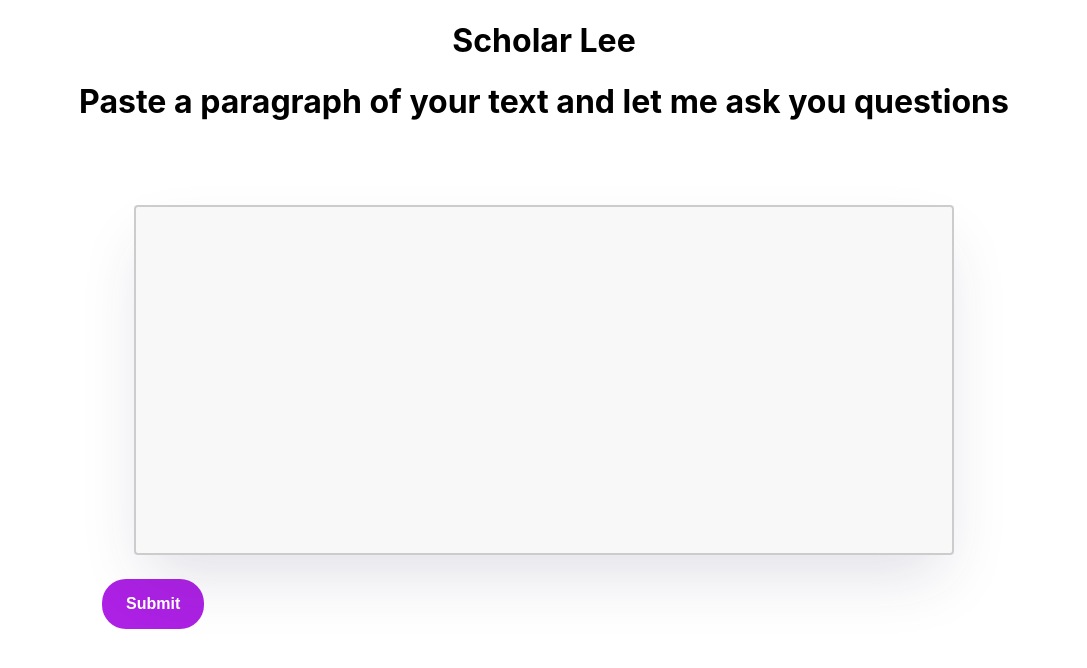
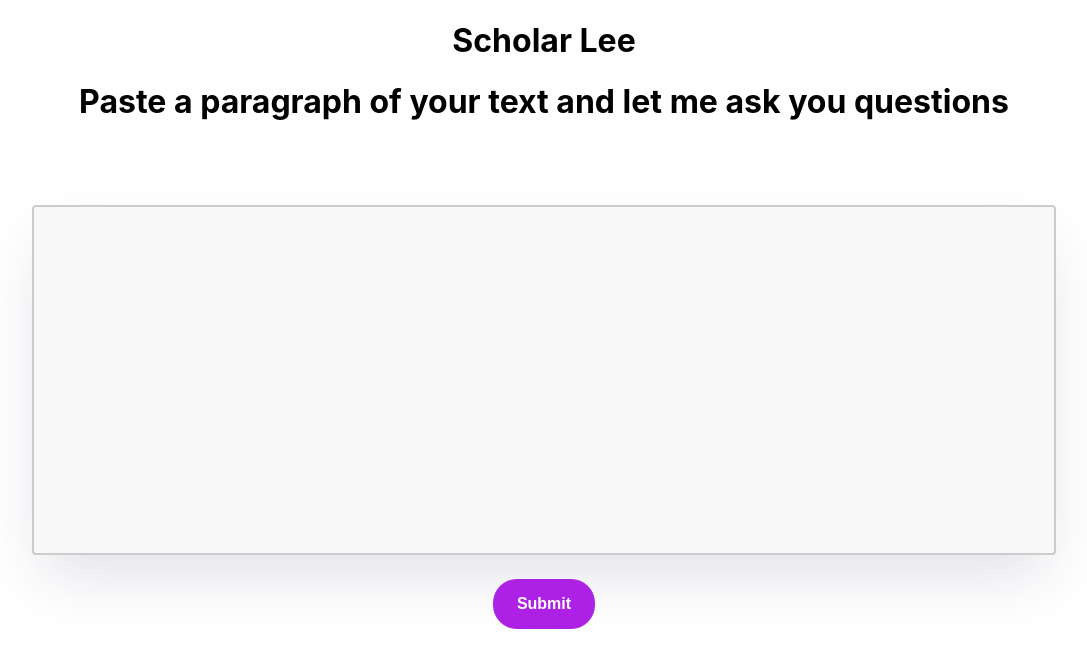
Before and after one commit to Bravark/Scholar, a React (Create React App) app: page / in a window 1280 px wide. Shown: the top 668 px of the page, without its empty margins (96-1183 px from the left). Built offline with nearby package versions, Linux system fonts and the light colour scheme.

Commit message:
added the spinner loader to the form

```diff
--- a/src/App.css
+++ b/src/App.css
@@ -2,7 +2,7 @@
   text-align: center;
 }
 .promtTextarea{
-  width: 80%;
+  width: 100%;
   height: 350px;
   padding: 12px 20px;
   box-sizing: border-box;
@@ -60,6 +60,8 @@ li {
   font-weight: 700;
   font-size: 30px;
   line-height: 12px;
+  margin: 20px;
+  line-height: normal;
 
   text-align: center;
 
@@ -111,14 +113,17 @@ li {
   padding: 16px 24px;
   text-align: center;
   text-decoration: none;
-  display: block;
+  display: inline-block;
   font-size: 16px;
   font-weight: bold;
-  margin: 20px 0px  30px  70px;
+  margin: 20px 0px  30px  0px;
 
 
 
   border-radius: 24px;
+}
+.error {
+  color: rgb(136, 0, 0);
 }
 .but2 {
   background-color: rgb(172, 33, 227); /* Green */
--- a/src/App.js
+++ b/src/App.js
@@ -1,12 +1,17 @@
 import React, { useState } from "react";
 import "./App.css";
+import Loading from "./Loading";
 //import Form from './Form'
 function App() {
   // Properties
   const [showResults, setShowResults] = useState(false);
   const [showPromt, setshowPromt] = useState(true);
+  const [isLoading, setisLoading] = useState(false);
   const [currentQuestion, setCurrentQuestion] = useState(0);
   const [score, setScore] = useState(0);
+  // State to display error message
+  const [errorMessage, setErrorMessage] = useState("");
+
   const [questions, setQuestions] = useState([
     // {
     //   question: "Do you Think this tool is Going to Be usefull?",
@@ -67,6 +72,8 @@ function App() {
   const [prompt, setpPompt] = useState();
 
   const handleSubmit= (e) => {
+    setisLoading(true);
+    console.log(isLoading)
     e.preventDefault();
     // ???
     console.log("the form was submitted")
@@ -77,6 +84,7 @@ function App() {
 
 
     const getans = async () =>{
+      //setisLoading(true);
       const response = await fetch('https://scholar-fom8.onrender.com/', {
           method: 'POST',
           headers: {
@@ -138,14 +146,19 @@ function App() {
           console.log(parsedDataArray.type)
           //set the value of the question that will go in to the MCQ
           setQuestions(parsedDataArray)
+          setisLoading(false)
           setshowPromt(false)
+          console.log(isLoading)
 
 
           //typeText(messageDiv, parsedData)
       } else {
           const err = await response.text()
+          setErrorMessage("Unable to fetch Questions ");
+          setisLoading(false);
+          console.log(isLoading)
 
-          console.log("Something went wrongg")
+          console.log("Something went wrongg : Unable to fetch Questions")
 
           //messageDiv.innerHTML = "Something went wrongg"
           alert(err)
@@ -164,6 +177,7 @@ function App() {
       {/* 0. set question */}
 
       <h1>Scholar Lee</h1>
+      {errorMessage && <div className="error">{errorMessage}</div>}
         {/* . Show the prompt or show the enitire question set  */}
       {showPromt ? (
       <><h1>Paste a paragraph of your text and let me ask you questions</h1>
@@ -178,12 +192,14 @@ function App() {
               rows={10}
               cols={5} />
             <br />
-            <button className="but1" type="submit">Submit</button>
+            <button className="but1" type="submit" disabled={isLoading}>Submit</button>
+            {isLoading ? <Loading /> : ""}
 
           </form>
         </div></>
         ):(<div>
       {/* 3. Show results or show the question game  */}
+      {isLoading ? <Loading /> : (<div>
       {showResults ? (
         /* 4. Final Results */
         <div className="final-results">
@@ -228,6 +244,7 @@ function App() {
 
       )}
       </div>)}
+      </div>)}
 
     </div>
   );
--- /dev/null
+++ b/src/Loading.js
@@ -0,0 +1,11 @@
+import React from "react";
+import "./spinner.css";
+
+export default function LoadingSpinner() {
+  return (
+    <div className="spinner-container">
+      <div className="loading-spinner">
+      </div>
+    </div>
+  );
+}
--- /dev/null
+++ b/src/spinner.css
@@ -0,0 +1,18 @@
+@keyframes spinner {
+    0% {
+      transform: rotate(0deg);
+    }
+    100% {
+      transform: rotate(360deg);
+    }
+  }
+  .loading-spinner {
+    width: 50px;
+    height: 50px;
+    border: 10px solid #f3f3f3; /* Light grey */
+    border-top: 10px solid #383636; /* Black */
+    border-radius: 50%;
+    animation: spinner 1.5s linear infinite;
+    display: inline-block;
+
+  }
```
